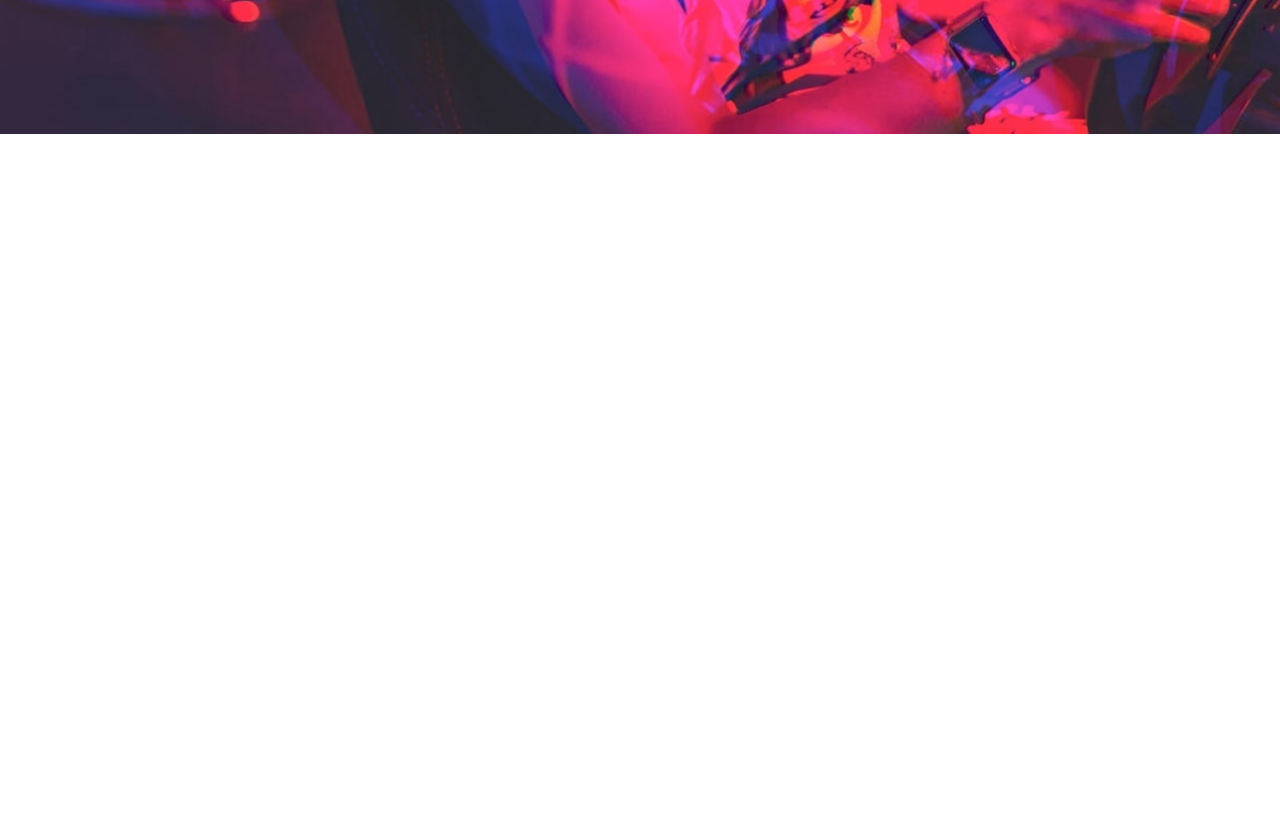
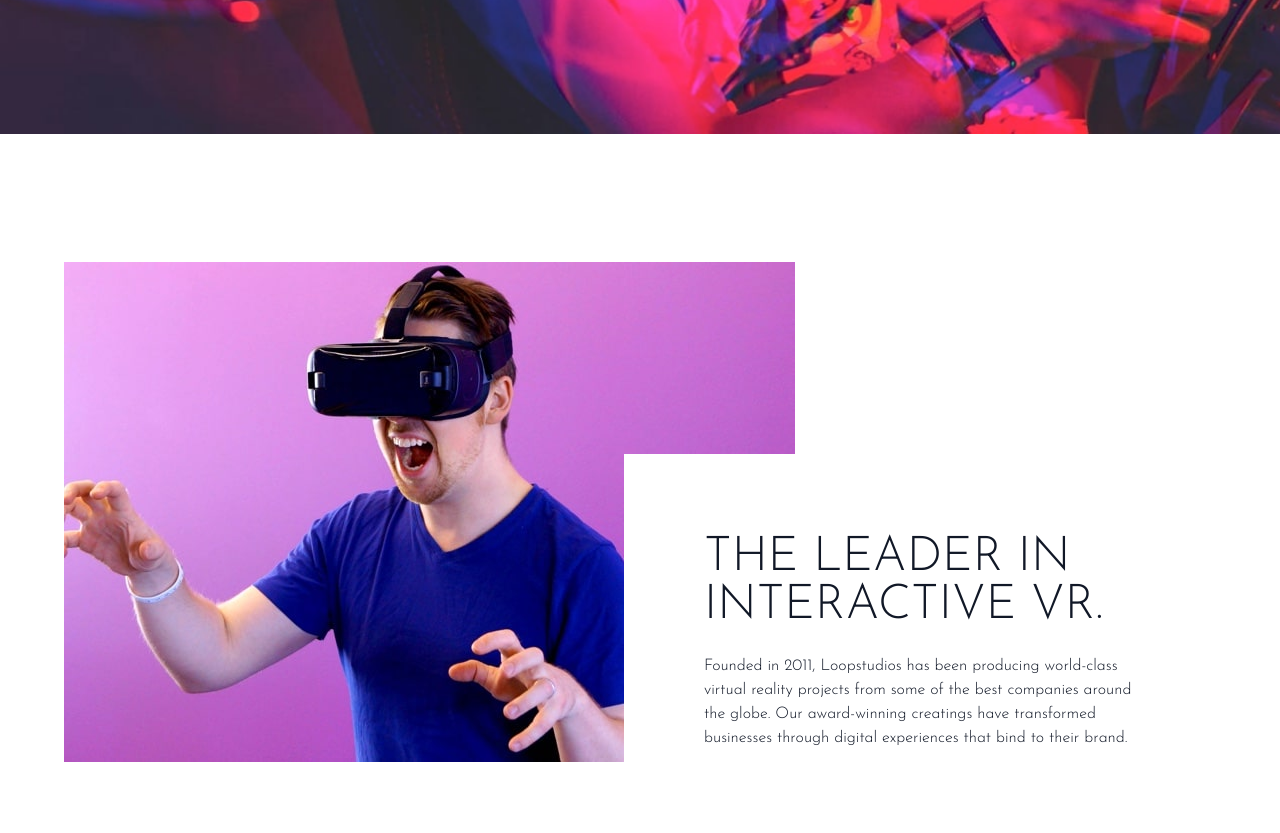
Before and after one commit to jasonjohn12/loopstudios, a website: page index.html in a window 1280 px wide. Shown: the part 522-1355 px from the top of the page. Before the commit the page ends 800 px from the top, so only its background shows below. Drawn offline with Linux system fonts and the light colour scheme.

Commit message:
added feature section

```diff
--- a/index.html
+++ b/index.html
@@ -65,5 +65,31 @@
         </div>
       </div>
     </section>
+    <!-- FEATURE SECTION -->
+    <section id="feature">
+      <!-- Feature Container -->
+      <div
+        class="relative container flex flex-col max-w-6xl mx-auto my-32 px-6 text-gray-900 md:flex-row md:px-0"
+      >
+        <!-- Image -->
+        <img src="images/desktop/image-interactive.jpg" alt="interactive" />
+        <!-- Text Container -->
+        <div
+          class="top-48 pr-0 bg-white md:absolute md:right-0 md:py-20 md:pl-20"
+        >
+          <h2
+            class="max-w-lg mt-10 mb-6 font-sans text-4xl text-center text-gray-900 uppercase md:text-5xl md:mt-0 md:text-left"
+          >
+            The Leader in interactive vr.
+          </h2>
+          <p class="max-w-md text-center md:text-left">
+            Founded in 2011, Loopstudios has been producing world-class virtual
+            reality projects from some of the best companies around the globe.
+            Our award-winning creatings have transformed businesses through
+            digital experiences that bind to their brand.
+          </p>
+        </div>
+      </div>
+    </section>
   </body>
 </html>
```
Also changed, not shown: css/style.css.
